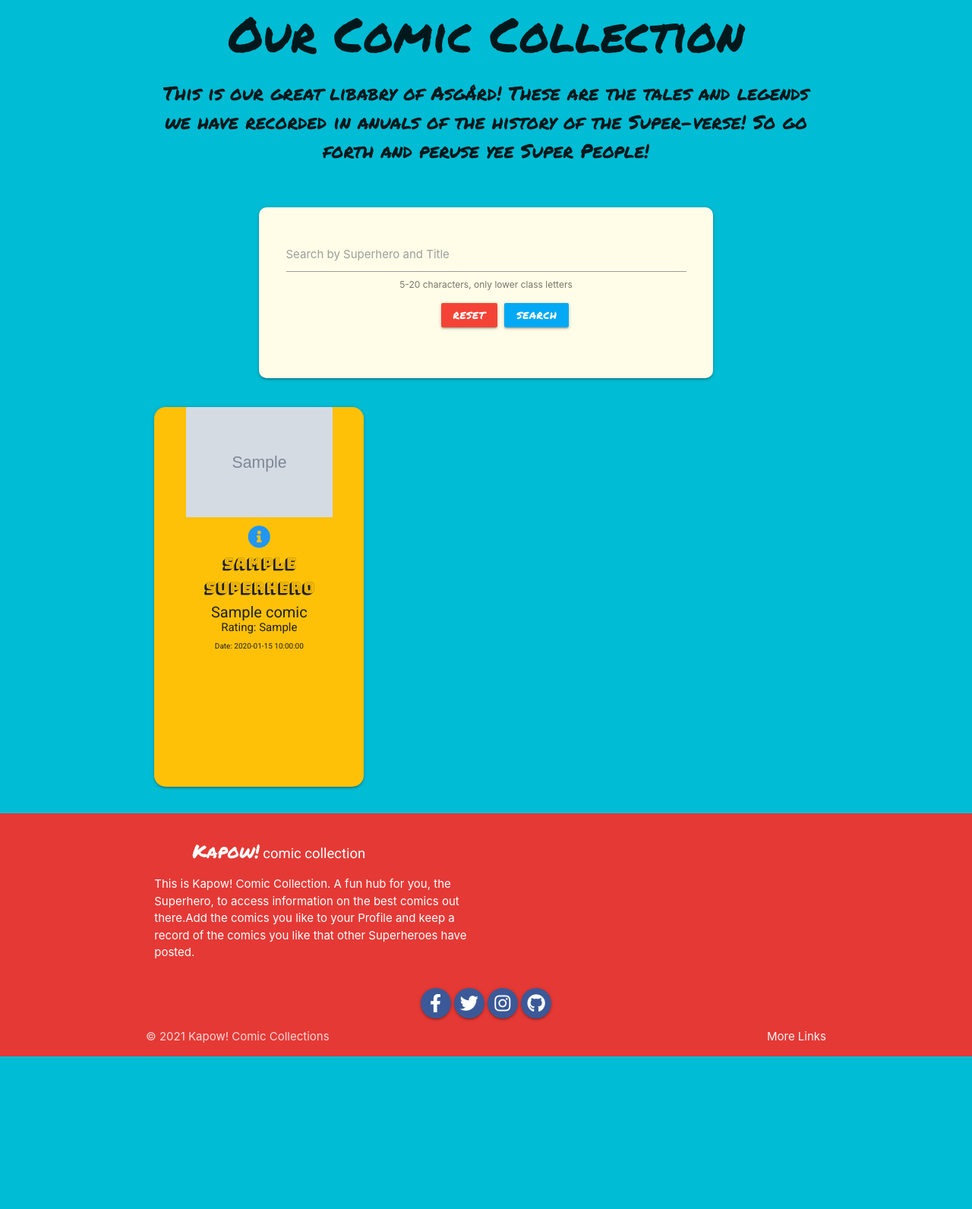
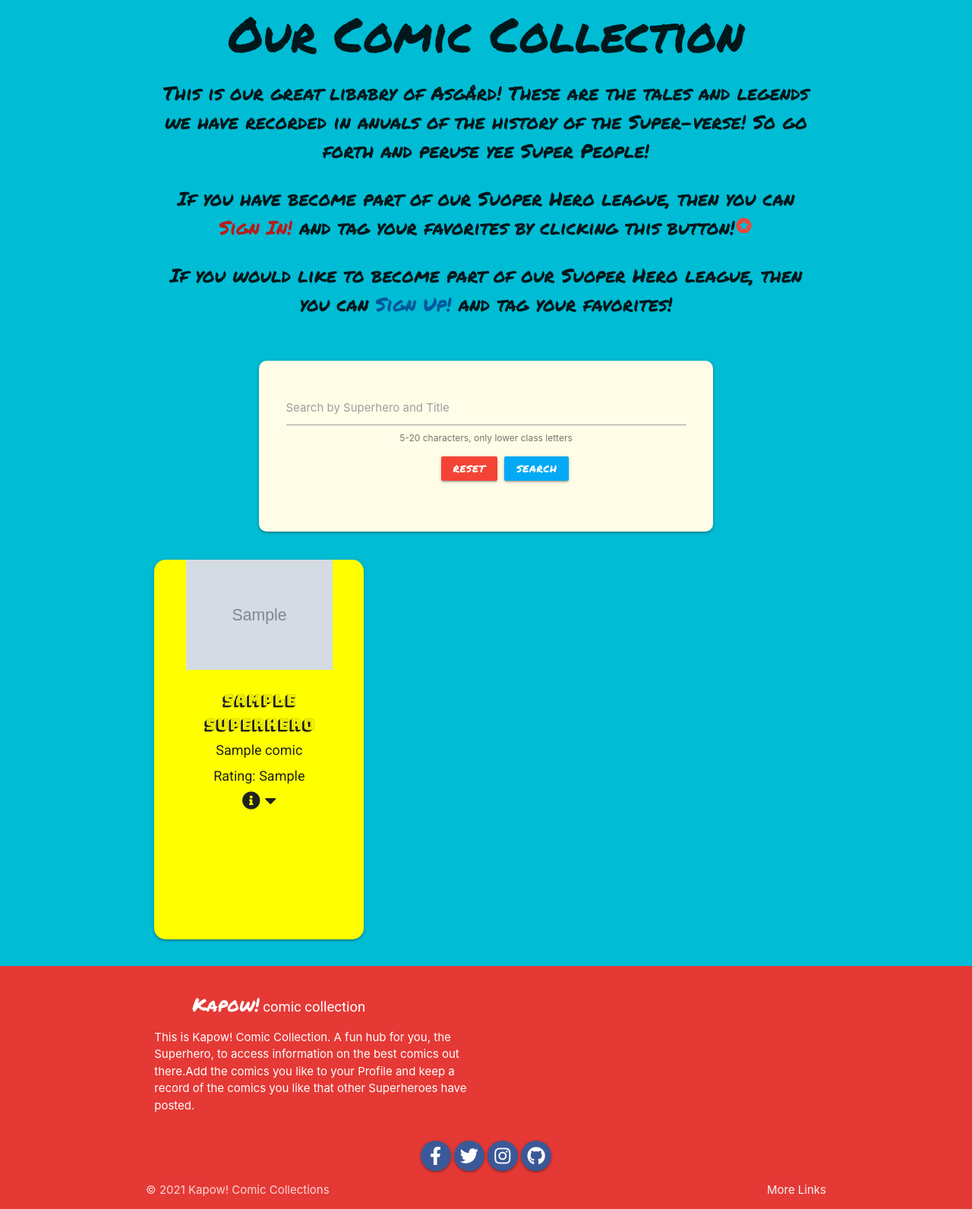
Before and after one commit to dsteyn44/comic_craze_MS3, a Flask app: page /search in a window 1280 px wide. Shown: the part 96-1688 px from the top of the page at 76% size. Before the commit the page ends 1487 px from the top, so only its background shows below. Run offline with Flask 2, Linux system fonts and the light colour scheme; grey boxes marked "Sample" are stand-in pictures; a database or web service that is not in the repository returns one stand-in record (values such as "Sample title"); some libraries are stand-ins or nearby versions.

Commit message:
Correct card styling and info in profile.html & comics.html

```diff
--- a/templates/comics.html
+++ b/templates/comics.html
@@ -5,10 +5,12 @@
 <div class="container">
     <div class="row">
         <div class="grid-example col s12 center-align logo-text">
-            <span class="flow-text">
+            <div class="flow-text">
                 <h1>Our Comic Collection</h1>
                 <p class="logo-text center-align" style="margin-left: 0px;">This is our great libabry of Asgård! These are the tales and legends we have recorded in anuals of the history of the Super-verse! So go forth and peruse yee Super People!</p>
-            </span>
+                <p>If you have become part of our Suoper Hero league, then you can <a href="{{ url_for('login') }}" class="red-text text-darken-4"> Sign In!</a> and tag your favorites by clicking this button!<i class="material-icons red-text">stars</i></p>
+                <p>If you would like to become part of our Suoper Hero league, then you can <a href="{{ url_for('register') }}" class="light-blue-text text-darken-4"> Sign Up!</a> and tag your favorites!</p>
+            </div>
         </div>
     </div>
 </div>
@@ -38,15 +40,9 @@
 <!--container and card taken from materialize-followed the minitask project-->
 <div class="container">
     <div class="row" style="margin-bottom: 0px; padding-bottom: 20px;">
-        {% for comic in comics %}
-        <div class="col s12 m4 center-align">
-            <div class="card hoverable #ffc107 amber" style="min-height: 500px;">
-                {% if session.user|lower %}
-                <a href="{{ url_for('tag_favorite', comic_id=comic._id) }}"
-                    class="btn-floating btn-small waves-effect waves-light red tooltipped" data-position="bottom"
-                    data-tooltip="A favorite? Add this to your Favourite Collection!"><i class="fas fa-star"></i></a>
-                </span>
-                {% endif %}
+                        {% for comic in comics %}
+                        <div class="col s12 m4 center-align">
+            <div class="card #ffff00 yellow accent-2 hoverable" style="min-height: 500px;">
                 <div class="card-image waves-effect waves-block waves-light center-align">
                     {% if not comic.cover_image or comic.cover_image == "" %}
                     <img class="activator " src="/static/images/kapow.png" alt="alternative cover image">
@@ -54,34 +50,41 @@
                     <img class="activator " src="{{ comic.cover_image }}" alt="cover image">
                     {% endif %}
                 </div>
+                    {% if session.user|lower %}
+                    <a href="{{ url_for('tag_favorite', comic_id=comic._id) }}"
+                        class="btn-floating btn-small waves-effect waves-light red tooltipped" data-position="bottom"
+                        data-tooltip="A favorite? Add this to your Favourite Collection!"><i class="fas fa-star"></i></a>
+                    {% endif %}
                 <div class="card-content" style="padding-top: 0px;">
-                    <span class="card-title activator grey-text text-darken-4">
-                        <i class="fas fa-info-circle blue-text small"
-                            style="padding-top: 10px; margin-bottom: 0px;"></i>
-                        <ul style="margin-top: 0px; margin-bottom: 0px;">
-                            <li class="card-text"><strong>{{ comic.superhero|upper }}</strong></li>
-                            <li style="height: 20px; font-size: 20px;"><strong>{{ comic.title }}</strong></li>
-                            <li style="height: 20px; font-size: 15px;">Rating: {{ comic.grade_star }}</li>
-                            <li style="height: 20px;"><small style="font-size: 10px;">Date: {{ comic.date_released }}</small></li>
+                    <div class="card-title activator grey-text text-darken-4">
+                        <ul style="margin-bottom: 0px;">
+                            <li class="card-text">{{ comic.superhero|upper }}</li>
+                            <li><small>{{ comic.title }}</small></li>
+                            <li><small>Rating: {{ comic.grade_star }}</small></li>
                         </ul>
+                        <i class="fas fa-info-circle"></i>
+                        <i class="fas fa-caret-down"></i>
+                        <!--editing only to be permitted by user for their added comic-->
+                        {% if session.user|lower == comic.created_by|lower %}
+                        <a href="{{ url_for('delete_comic', comic_id=comic._id) }}"
+                            class="btn-small #ff1744 red accent-3 logo-text"
+                            style="margin-left: 5px; margin-top: 3px;">Goodbye!</a>
+                        <a href="{{ url_for('edit_comic', comic_id=comic._id) }}"
+                            class="btn-small #00e676 green accent-3 logo-text"
+                            style="margin-left: 5px; margin-top: 3px;">Edit</a>
+                        {% endif %}
+                    </div>
                 </div>
                 <div class="card-reveal">
                     <span class="card-title grey-text text-darken-4">{{ comic.superhero }}<i
                             class="material-icons right">close</i>
                     </span>
-                    <ul>
-                        <li class="left cd-margin"><strong>Author:</strong> {{ comic.author }}</li><br>
-                        <li class="left cd-margin"><strong>Date Released:</strong> {{ comic.date_released }}</li><br>
-                        <li class="left cd-margin"><strong>Publisher:</strong> {{ comic.publisher }}</li><br>
-                        <li class="left cd-margin"><strong>Synopsis:</strong> {{ comic.comment }}</li><br>
-                    </ul>
-                    {% if session.user|lower == comic.created_by|lower %}
-                    <!--editing only to be permitted by user-->
-                    <a href="{{ url_for('delete_comic', comic_id=comic._id) }}"
-                        class="btn-small #ff1744 red accent-3">Goodbye!</a>
-                    <a href="{{ url_for('edit_comic', comic_id=comic._id) }}"
-                        class="btn-small #00e676 green accent-3 logo-text">Edit</a>
-                    {% endif %}
+                    <div>
+                        <p class="left cd-margin">Author: {{ comic.author }}</p><br>
+                        <p class="left cd-margin">Date Released: {{ comic.date_released }}</p><br>
+                        <p class="left cd-margin">Publisher: {{ comic.publisher }}</p><br>
+                        <p class="left cd-margin">Synopsis: {{ comic.comment }}</p><br>
+                    </div>
                 </div>
             </div>
         </div>
```
Also changed, not shown: templates/profile.html (+17 -17 lines).
